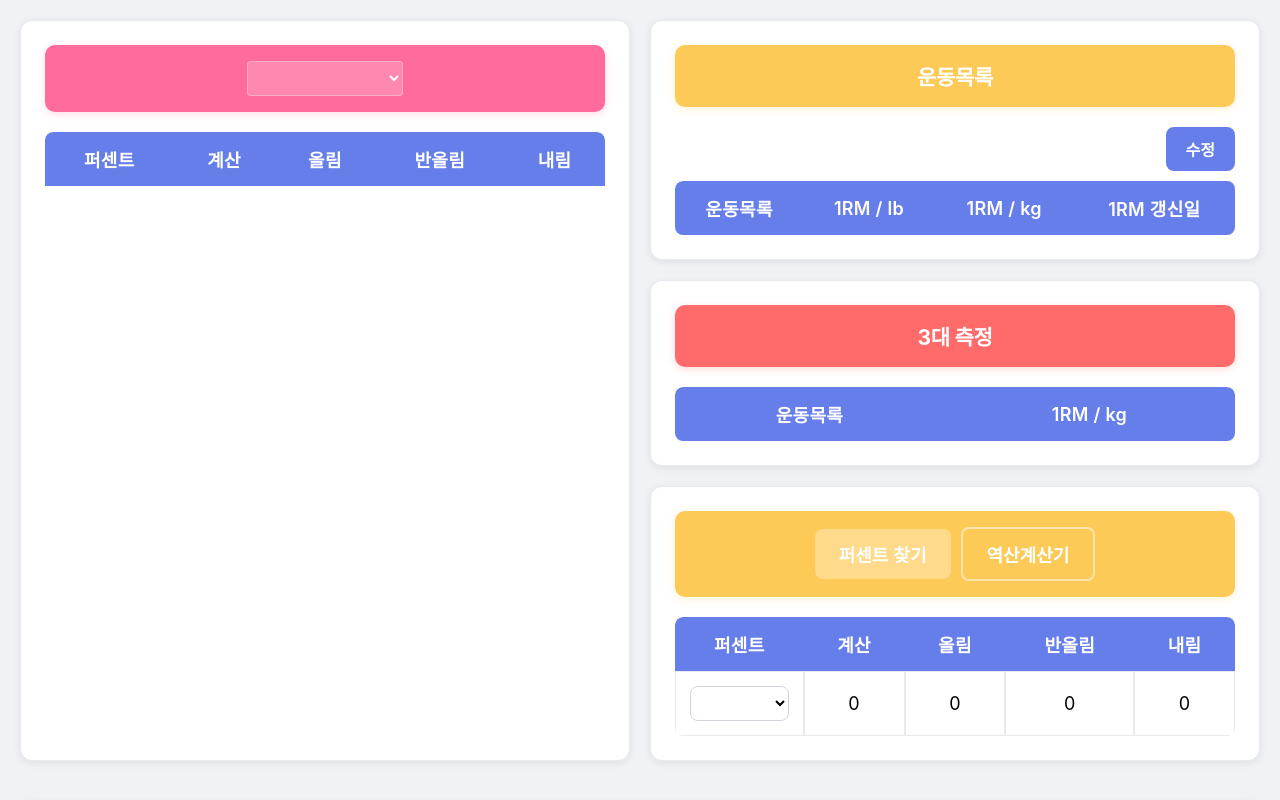
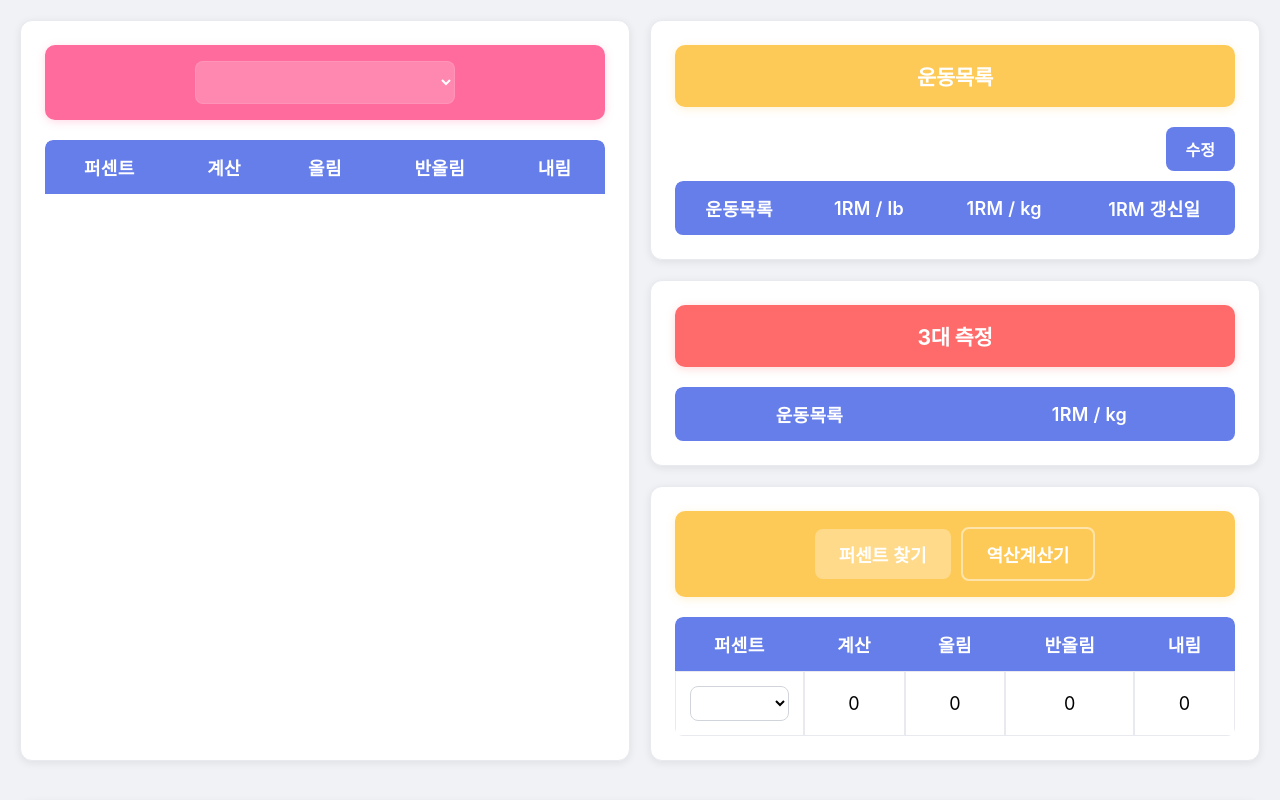
Before and after one commit to Han-DDong/exercise-program, a plain HTML site: page index.html in a window 1280 px wide. Shown: the top 800 px of the page. Drawn offline with Linux system fonts and the light colour scheme; a web font is replaced by a local one.

Commit message:
Update style.css
Update style.css

```diff
--- a/style.css
+++ b/style.css
@@ -159,6 +159,37 @@ tbody tr:nth-child(even):hover {
   outline: none;
   border-color: #667eea;
   box-shadow: 0 0 0 3px rgba(102, 126, 234, 0.1);
+}
+
+/* 헤더 dropdown 스타일 */
+#exercise-calculator-select {
+  width: 50%;
+  text-align: center;
+  background: rgba(255, 255, 255, 0.2) !important;
+  color: white !important;
+  border: 1px solid rgba(255, 255, 255, 0.1) !important;
+  font-size: inherit !important;
+  font-weight: inherit !important;
+  padding: 8px 16px !important;
+  border-radius: 8px !important;
+  cursor: pointer;
+}
+
+#exercise-calculator-select:hover {
+  background: rgba(255, 255, 255, 0.3) !important;
+  border-color: rgba(255, 255, 255, 0.5) !important;
+}
+
+#exercise-calculator-select:focus {
+  outline: none;
+  background: rgba(255, 255, 255, 0.3) !important;
+  border-color: rgba(255, 255, 255, 0.6) !important;
+  box-shadow: 0 0 0 2px rgba(255, 255, 255, 0.2);
+}
+
+#exercise-calculator-select option {
+  background: #ff6b9d;
+  color: white;
 }
 
 .grid-container {
```
